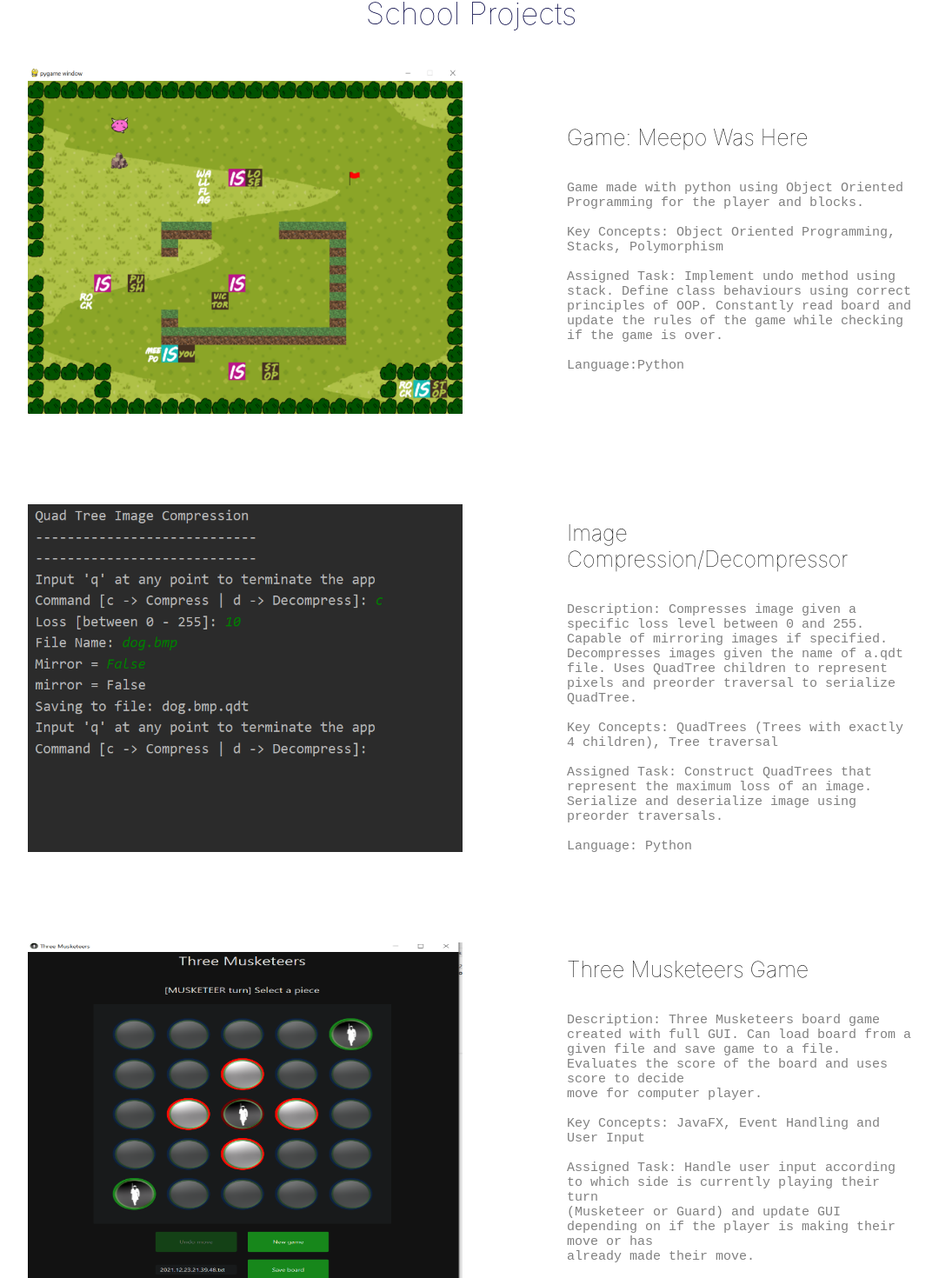
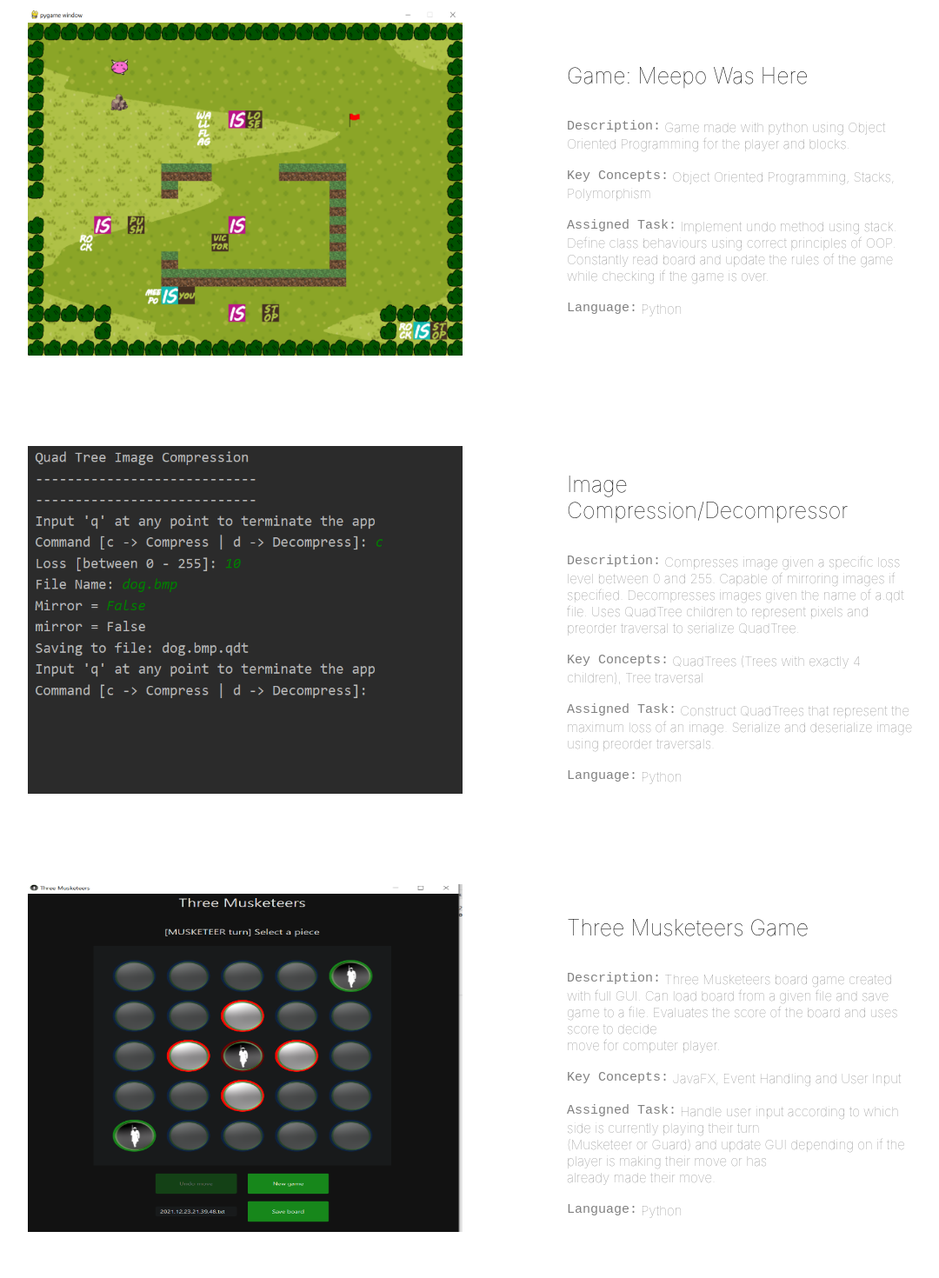
Before and after one commit to m2watt/personal-website, a Next.js app: page / in a window 1280 px wide. Shown: the part 1083-2553 px from the top of the page at 87% size, without its empty margins (98-1178 px from the left). Built offline with nearby package versions, Linux system fonts and the light colour scheme.

Commit message:
8 commit

```diff
--- a/pages/index.jsx
+++ b/pages/index.jsx
@@ -19,6 +19,7 @@ const home = () => {
 			<h1 id="h1"> Hi, I am Maryum</h1>
 			<h2>Currently in second year of Computer Science major and looking for opportunities to {"\n"}
 			gain experience in web development.</h2>
+			<svg width="100px" height="100px">
 			<Link href='#schoolprojects'>
 			<svg className="arrows">
 							<path className="a1" d="M0 0 L30 32 L60 0"></path>
@@ -26,6 +27,7 @@ const home = () => {
 							<path className="a3" d="M0 40 L30 72 L60 40"></path>
 						</svg>
 			</Link>
+			</svg>
 		</div>
 		<div className="projects" id="schoolprojects">
 
@@ -40,14 +42,14 @@ const home = () => {
 					<div className="info">
 					<text className="title2">Game: Meepo Was Here </text>
 					<pre className="info">
-					Game made with python using Object Oriented Programming for the player and blocks.{"\n"}
+					<pre className="bold">Description:</pre> Game made with python using Object Oriented Programming for the player and blocks.{"\n"}
 					{"\n"}
-					Key Concepts: Object Oriented Programming, Stacks, Polymorphism{"\n"}
+					<pre className="bold">Key Concepts:</pre> Object Oriented Programming, Stacks, Polymorphism{"\n"}
 					{"\n"}
-					Assigned Task: Implement undo method using stack. Define class behaviours using correct principles of OOP.
+					<pre className="bold">Assigned Task:</pre> Implement undo method using stack. Define class behaviours using correct principles of OOP.
 					Constantly read board and update the rules of the game while checking if the game is over.{"\n"}
 					{"\n"}
-					Language:Python
+					<pre className="bold">Language:</pre> Python
 					</pre>
 					</div>
 				</div>
@@ -61,16 +63,16 @@ const home = () => {
 				<div className="info">
 				<text className="title2">Image Compression/Decompressor</text>
 				<pre className="info">
-				Description: Compresses image given a specific loss level between 0 and 255. Capable of mirroring
+				<pre className="bold">Description:</pre> Compresses image given a specific loss level between 0 and 255. Capable of mirroring
 				images if specified. Decompresses images given the name of a.qdt file. Uses QuadTree children to
 				represent pixels and preorder traversal to serialize QuadTree.{"\n"}
 				{"\n"}
-				Key Concepts: QuadTrees (Trees with exactly 4 children), Tree traversal {"\n"}
+				<pre className="bold">Key Concepts:</pre> QuadTrees (Trees with exactly 4 children), Tree traversal {"\n"}
 				{"\n"}
-				Assigned Task: Construct QuadTrees that represent the maximum loss of an image. Serialize and deserialize
+				<pre className="bold">Assigned Task:</pre> Construct QuadTrees that represent the maximum loss of an image. Serialize and deserialize
 				image using preorder traversals.{"\n"}
 				{"\n"}
-				Language: Python{"\n"}
+				<pre className="bold">Language:</pre> Python{"\n"}
 				</pre>
 				</div>
 				</div>
@@ -83,17 +85,17 @@ const home = () => {
 				<div className="info">
 				<text className="title2">Three Musketeers Game</text>
 				<pre className="info">
-				Description: Three Musketeers board game created with full GUI. Can load board from a given file
+				<pre className="bold">Description:</pre> Three Musketeers board game created with full GUI. Can load board from a given file
 				and save game to a file. Evaluates the score of the board and uses score to decide {"\n"}
 				move for computer player.{"\n"}
 				{"\n"}
-				Key Concepts: JavaFX, Event Handling and User Input {"\n"}
+				<pre className="bold">Key Concepts:</pre> JavaFX, Event Handling and User Input {"\n"}
 				{"\n"}
-				Assigned Task: Handle user input according to which side is currently playing their turn {"\n"}
+				<pre className="bold">Assigned Task:</pre> Handle user input according to which side is currently playing their turn {"\n"}
 				(Musketeer or Guard) and update GUI depending on if the player is making their move or has {"\n"}
 				already made their move.{"\n"}
 				{"\n"}
-				Language: Python {"\n"}
+				<pre className="bold">Language:</pre> Python {"\n"}
 				</pre>
 				</div>
 				</div>
@@ -111,13 +113,13 @@ const home = () => {
 				<div className="info">
 				<text className="title2">Random Book Generator</text>
 				<pre className="info">
-				Description: Random Book Generator that generates a random book after the user picks a genre.{"\n"}
+				<pre className="bold">Description:</pre> Random Book Generator that generates a random book after the user picks a genre.{"\n"}
 				Also allows you to search up books and add them to your library after you create an account.{"\n"}
 				Uses the Google Books API and Django framework.{"\n"}
 				{"\n"}
-				Key Concepts: Django, HTML, CSS, APIs {"\n"}
+				<pre className="bold">Key Concepts:</pre> Django, HTML, CSS, APIs {"\n"}
 				{"\n"}
-				Language: Python, Javascript{"\n"}
+				<pre className="bold">Language:</pre> Python, Javascript{"\n"}
 				</pre>
 				</div>
 				</div>
--- a/styles/globals.css
+++ b/styles/globals.css
@@ -53,7 +53,11 @@ a {
     max-width:100%;
 	height:900px;
 	width:1500px;
+	display:flex;
+	flex-direction:column;
 	text-align:center;
+	justify-content:center;
+	align-items:center;
 }
 
 .description{
@@ -128,7 +132,7 @@ a {
   	font-family: -apple-system, BlinkMacSystemFont, Segoe UI, Roboto, Oxygen,
     Ubuntu, Cantarell, Fira Sans, Droid Sans, Helvetica Neue, sans-serif, Reem Kulfi;
 	background-color: #181716;
-  	color: #FEFAE0;
+  	color: rgb(255, 255, 255);
 	height: 200px;
 	width: 1500px;
 	max-width:100%;
@@ -213,8 +217,16 @@ a {
 	color:rgb(128, 128, 128);
 	text-align:left;
 	white-space:pre-wrap;
+	display:inline-block;
 	height:initial;
+	font-family: -apple-system, BlinkMacSystemFont, Segoe UI, Roboto, Oxygen,
+    Ubuntu, Cantarell, Fira Sans, Droid Sans, Helvetica Neue, sans-serif, Reem Kulfi;
+}
 
+.bold{
+	font-weight:500;
+	float:left;
+	margin:0px;
 }
 
 .Project{
@@ -224,7 +236,9 @@ a {
 }
 
 .circle {
-    background: rgb(255, 255, 255);
+    background-color:black;
+	border:3px solid rgba(0, 0, 0, .4);
+	border-color:white;
     border-radius: 50%;
     width: 300px;
     height: 300px;
@@ -233,7 +247,7 @@ a {
 	font-size:30px;
 	line-height:100px;
 	max-width:100%;
-	color:rgb(0, 0, 64);
+	color:rgb(255, 255, 255);
 	font-weight:100;
 	display:flex;
 	flex-wrap:wrap;
@@ -254,6 +268,10 @@ a {
 	color:rgb(192, 192, 192);
 	position:aboslute;
 	transform: translate(10%,50%);
+}
+
+.contactIcon:hover{
+	color:white;
 }
 
 .tinyIcon{
@@ -326,11 +344,36 @@ a {
 
 @media only screen and (max-width: 768px) {
   /* For mobile phones: */
-  img{
-	height:140px;
-	width:200px;
-}
 	body{
-		width:fit-content;
+		width:150vw;
+	}
+	.circle {
+    	background-color:black;
+		border:3px solid rgba(0, 0, 0, .4);
+		border-color:white;
+    	border-radius: 50%;
+    	width: 200px;
+    	height: 200px;
+		margin:50px;
+		transition: all .4s ease-in-out;
+		font-size:20px;
+		line-height:20px;
+		max-width:100%;
+		color:rgb(255, 255, 255);
+		font-weight:100;
+		display:flex;
+		flex-wrap:wrap;
+		flex-direction:column;
+		justify-content:space-evenly;
+		align-items:center;
+		position:relative;
+	}
+	.contactIcon{
+		font-size:70px;
+		margin-right:15px;
+		padding-bottom:20px;
+		color:rgb(192, 192, 192);
+		position:aboslute;
+		transform: translate(10%,50%);
 	}
 }
```
